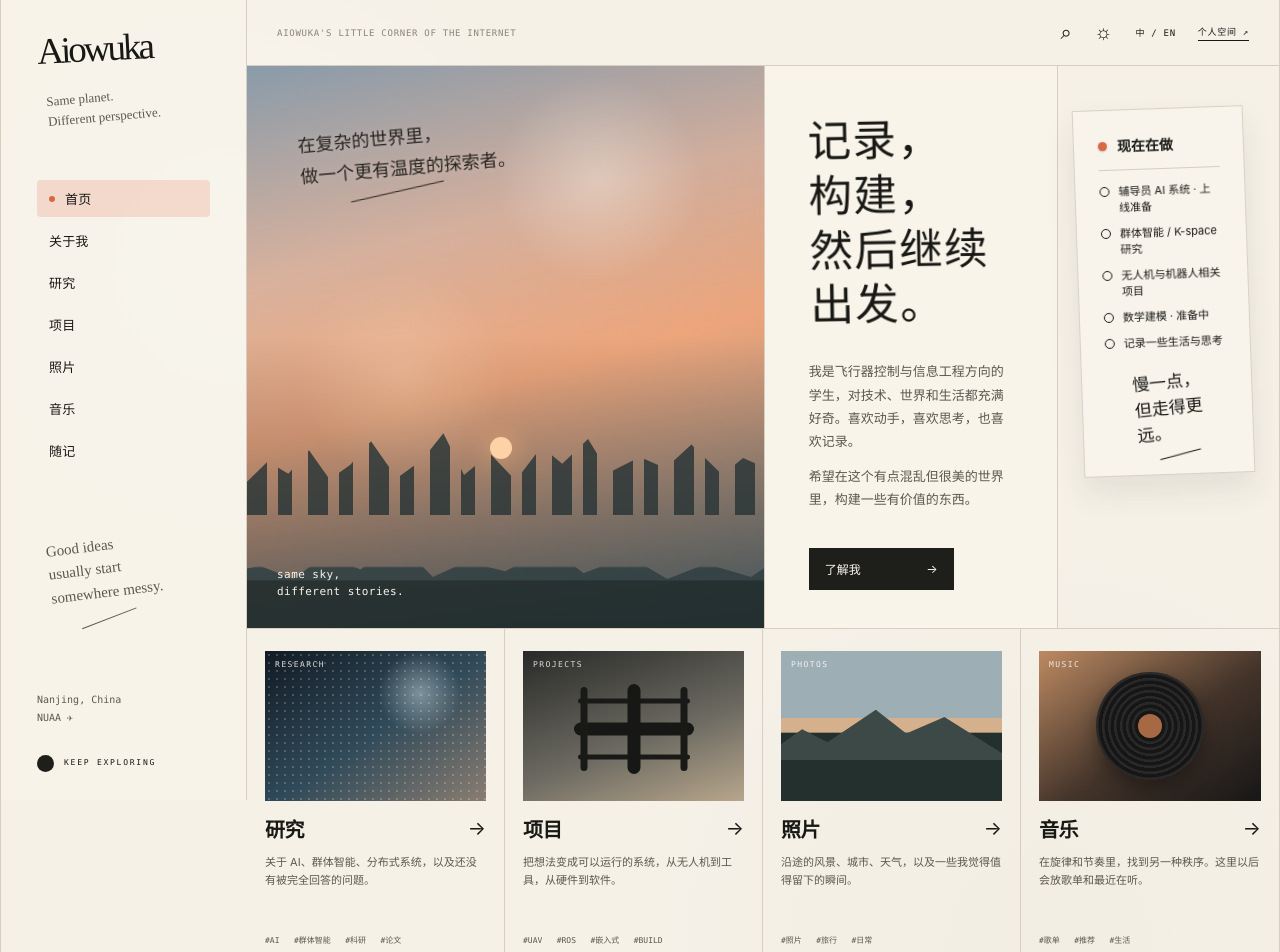
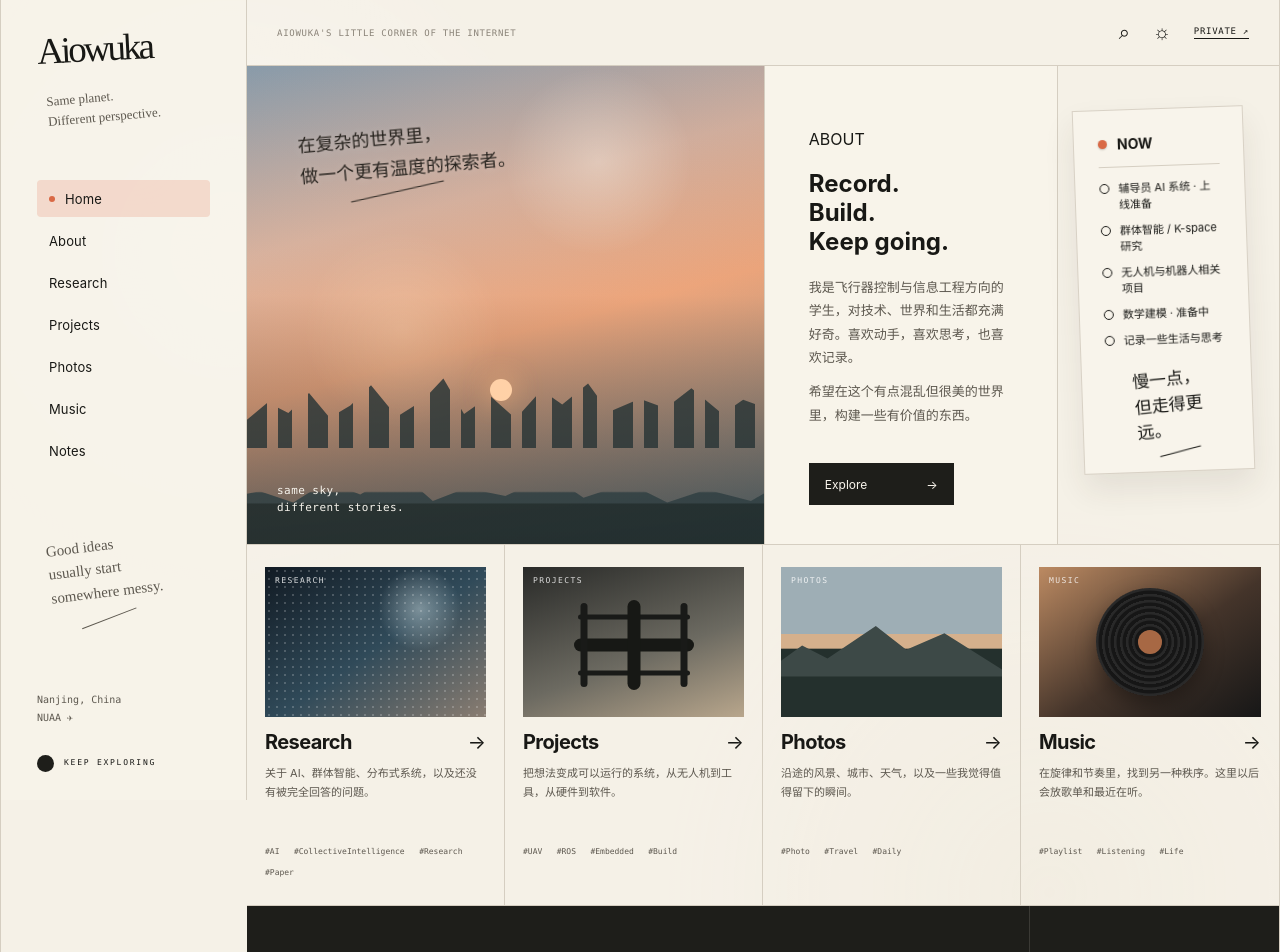
Before and after one commit to Aiowuka/Aiowuka.github.io, a Next.js app: page / in a window 1280 px wide. Shown: the top 952 px of the page. Built offline with nearby package versions, Linux system fonts and the light colour scheme.

Commit message:
style: use English shell with Chinese content

```diff
--- a/app/page.tsx
+++ b/app/page.tsx
@@ -4,33 +4,29 @@ const shelves = [
   {
     id: 'research',
     label: 'Research',
-    title: '研究',
     copy: '关于 AI、群体智能、分布式系统，以及还没有被完全回答的问题。',
-    tags: '#AI   #群体智能   #科研   #论文',
+    tags: '#AI   #CollectiveIntelligence   #Research   #Paper',
     tone: 'research',
   },
   {
     id: 'projects',
     label: 'Projects',
-    title: '项目',
     copy: '把想法变成可以运行的系统，从无人机到工具，从硬件到软件。',
-    tags: '#UAV   #ROS   #嵌入式   #BUILD',
+    tags: '#UAV   #ROS   #Embedded   #Build',
     tone: 'projects',
   },
   {
     id: 'photos',
     label: 'Photos',
-    title: '照片',
     copy: '沿途的风景、城市、天气，以及一些我觉得值得留下的瞬间。',
-    tags: '#照片   #旅行   #日常',
+    tags: '#Photo   #Travel   #Daily',
     tone: 'photos',
   },
   {
     id: 'music',
     label: 'Music',
-    title: '音乐',
     copy: '在旋律和节奏里，找到另一种秩序。这里以后会放歌单和最近在听。',
-    tags: '#歌单   #推荐   #生活',
+    tags: '#Playlist   #Listening   #Life',
     tone: 'music',
   },
 ]
@@ -53,13 +49,13 @@ export default function Home() {
         </div>
 
         <nav className="rail-nav" aria-label="Personal navigation">
-          <a className="active" href="#home"><span />首页</a>
-          <a href="#about">关于我</a>
-          <a href="#research">研究</a>
-          <a href="#projects">项目</a>
-          <a href="#photos">照片</a>
-          <a href="#music">音乐</a>
-          <a href="#notes">随记</a>
+          <a className="active" href="#home"><span />Home</a>
+          <a href="#about">About</a>
+          <a href="#research">Research</a>
+          <a href="#projects">Projects</a>
+          <a href="#photos">Photos</a>
+          <a href="#music">Music</a>
+          <a href="#notes">Notes</a>
         </nav>
 
         <p className="rail-note">Good ideas<br/>usually start<br/>somewhere messy.</p>
@@ -72,12 +68,11 @@ export default function Home() {
 
       <main className="journal-main" id="home">
         <header className="journal-topbar">
-          <span>AIowuka's little corner of the internet</span>
+          <span>AIowuka&apos;s little corner of the internet</span>
           <div className="topbar-actions">
             <span aria-hidden="true">⌕</span>
             <span aria-hidden="true">☼</span>
-            <span>中 / EN</span>
-            <Link href="/private">个人空间 ↗</Link>
+            <Link href="/private">Private ↗</Link>
           </div>
         </header>
 
@@ -90,14 +85,15 @@ export default function Home() {
           </div>
 
           <div className="hero-copy" id="about">
-            <p className="hand-title">记录，<br/>构建，<br/>然后继续出发。</p>
+            <p className="hero-label">ABOUT</p>
+            <h1 className="english-hero">Record.<br/>Build.<br/>Keep going.</h1>
             <p className="about-copy">我是飞行器控制与信息工程方向的学生，对技术、世界和生活都充满好奇。喜欢动手，喜欢思考，也喜欢记录。</p>
             <p className="about-copy">希望在这个有点混乱但很美的世界里，构建一些有价值的东西。</p>
-            <a className="ink-button" href="#research">了解我 <span>→</span></a>
+            <a className="ink-button" href="#research">Explore <span>→</span></a>
           </div>
 
           <aside className="doing-note">
-            <div className="pin-row"><i /> <strong>现在在做</strong></div>
+            <div className="pin-row"><i /> <strong>NOW</strong></div>
             <ul>
               {doing.map((item) => <li key={item}><span />{item}</li>)}
             </ul>
@@ -109,7 +105,7 @@ export default function Home() {
           {shelves.map((item) => (
             <article className="shelf-card" id={item.id} key={item.id}>
               <div className={`shelf-visual ${item.tone}`} aria-hidden="true"><span>{item.label}</span></div>
-              <div className="shelf-heading"><h2>{item.title}</h2><span>→</span></div>
+              <div className="shelf-heading"><h2>{item.label}</h2><span>→</span></div>
               <p>{item.copy}</p>
               <small>{item.tags}</small>
             </article>
@@ -133,7 +129,7 @@ export default function Home() {
             <span className="micro-label">PRIVATE / FRIENDS / SELECTED</span>
             <p>有些东西我只想留给熟悉的人。登录不自动获得权限，但可以先敲门。</p>
           </div>
-          <Link href="/private">进入个人空间 <span>→</span></Link>
+          <Link href="/private">Enter private space <span>→</span></Link>
         </section>
       </main>
     </div>
```
